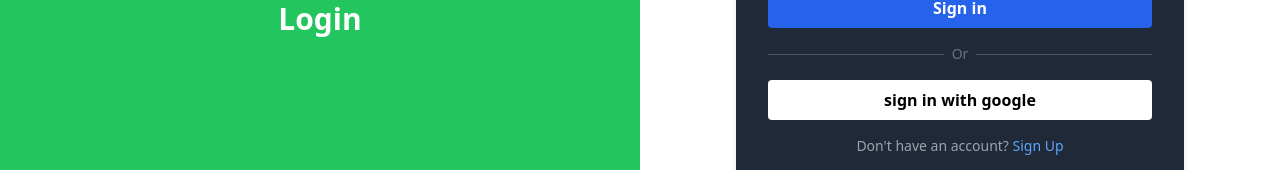
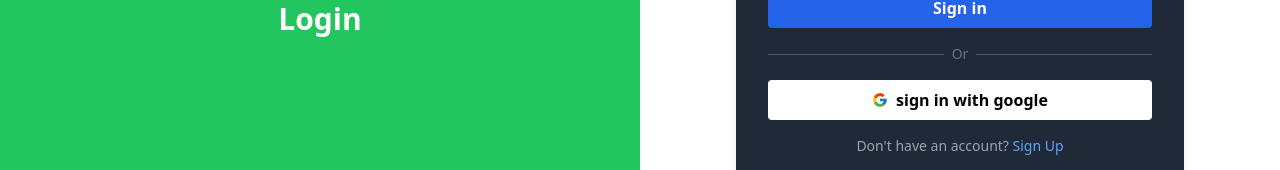
Before and after one commit to Douglasmyu/remote-collab-react, a React (Vite) app: page /Login in a window 1280 px wide. Shown: the part 377-547 px from the top of the page. Built offline with nearby package versions, Linux system fonts and the light colour scheme.

Commit message:
login but no register

```diff
--- a/src/firebaseConfig.js
+++ b/src/firebaseConfig.js
@@ -1,6 +1,7 @@
 // Import the functions you need from the SDKs you need
 import { initializeApp } from "firebase/app";
 import { getAnalytics } from "firebase/analytics";
+import {  GoogleAuthProvider } from "firebase/auth";
 // TODO: Add SDKs for Firebase products that you want to use
 // https://firebase.google.com/docs/web/setup#available-libraries
 
@@ -18,4 +19,6 @@ const firebaseConfig = {
 
 // Initialize Firebase
 const app = initializeApp(firebaseConfig);
-const analytics = getAnalytics(app);
+const googleProvider = new GoogleAuthProvider();
+
+export { googleProvider };
--- a/src/pages/login.jsx
+++ b/src/pages/login.jsx
@@ -1,8 +1,24 @@
 import React from "react"
 import collabImage from "../assets/react.svg"; // 🖼️ Replace with your image
 import { Link } from "react-router-dom";
+import { signInWithPopup } from "firebase/auth";
+import { googleProvider } from "../firebaseConfig";
+import { FcGoogle } from "react-icons/fc";
+
+
+
 
 function login() {
+
+    const loginWithGoogle = async () => {
+        try{
+          const result = await signInWithPopup(auth, googleProvider);
+          const user = result.user;
+          alert(`Welcome ${user.displayName}`);
+        } catch (error) {
+          alert(error.message)
+        }
+      };
     return(
         <div id="whole" className="min-h-screen flex w-full">
             {/* right side white */}
@@ -40,8 +56,8 @@ function login() {
                         <span className="mx-2 text-sm text-gray-500">Or</span>
                         <hr className="flex-grow border-gray-600" />
                     </div>
-                    <button className="w-full bg-white text-black py-2 rounded font-semibold mb-2 flex items-center justify-center gap-2">
-                        sign in with google
+                    <button onClick={loginWithGoogle} className="w-full bg-white text-black py-2 rounded font-semibold mb-2 flex items-center justify-center gap-2">
+                        <span><FcGoogle></FcGoogle></span>sign in with google
                     </button>
                     <p className="text-sm text-gray-400 mt-4 text-center">Don't have an account?{" "}
                         <Link to ="/Register" className="text-blue-400 hover:underline">Sign Up</Link>
--- a/src/pages/register.jsx
+++ b/src/pages/register.jsx
@@ -1,7 +1,24 @@
 import { Link } from "react-router-dom";
 import collabImage from "../assets/react.svg"; // 🖼️ Replace with your image
+import React from "react";
+import { signInWithPopup } from "firebase/auth";
+import { googleProvider } from "../firebaseConfig";
+import { FcGoogle } from "react-icons/fc";
+
+
 
 export default function Register() {
+
+  const loginWithGoogle = async () => {
+    try{
+      const result = await signInWithPopup(auth, googleProvider);
+      const user = result.user;
+      alert(`Welcome ${user.displayName}`);
+    } catch (error) {
+      alert(error.message)
+    }
+  };
+
   return (
     <div className="min-h-screen flex w-full">
       {/* green Left Side yo */}
@@ -54,7 +71,7 @@ export default function Register() {
           </div>
 
           <button className="w-full bg-white text-black py-2 rounded font-semibold mb-2 flex items-center justify-center gap-2">
-            <span>🔵</span> Sign in with Google
+            <span><FcGoogle></FcGoogle></span> Sign in with Google
           </button>
 
           <p className="text-sm text-gray-400 mt-4 text-center">
```
